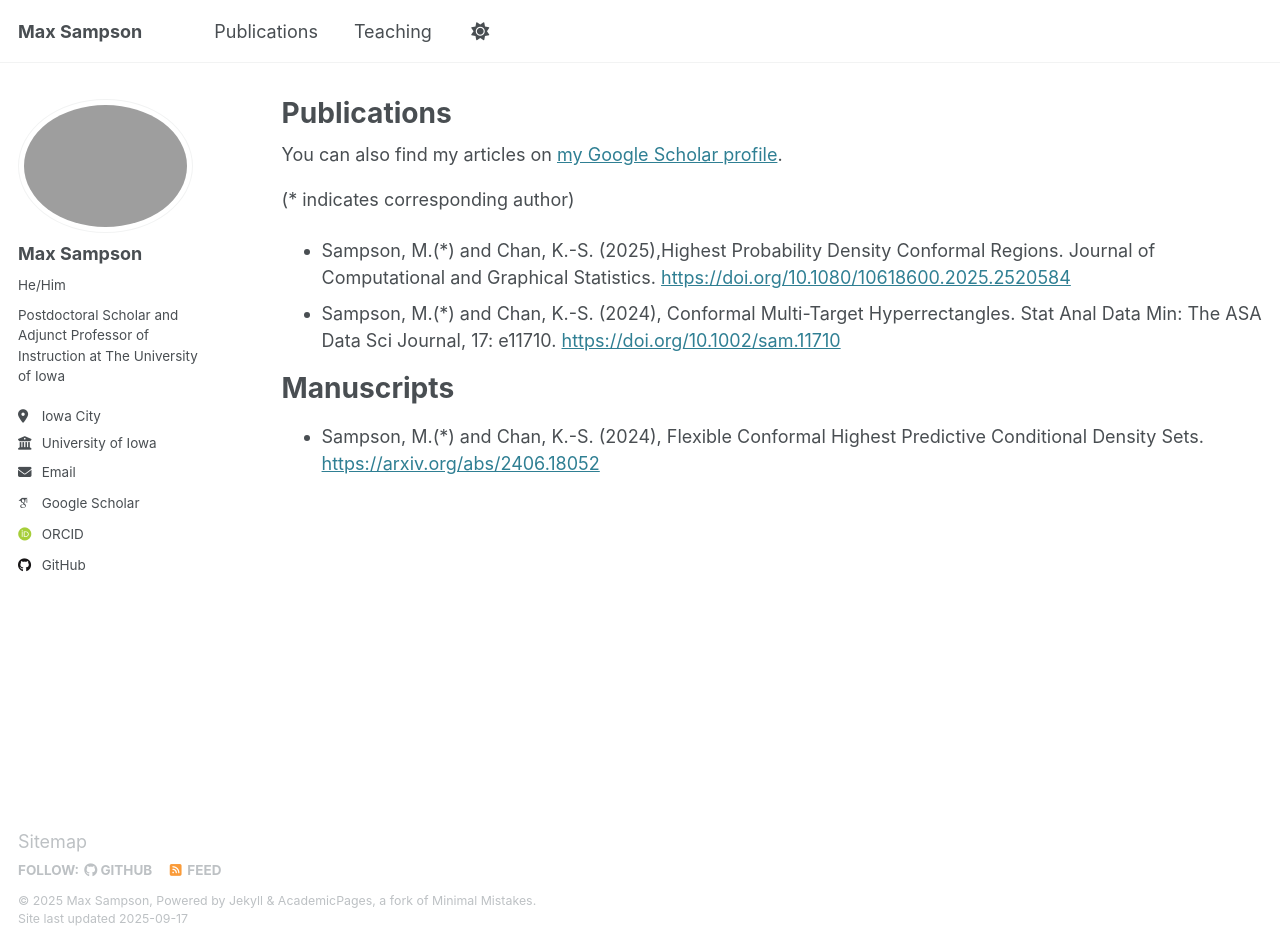
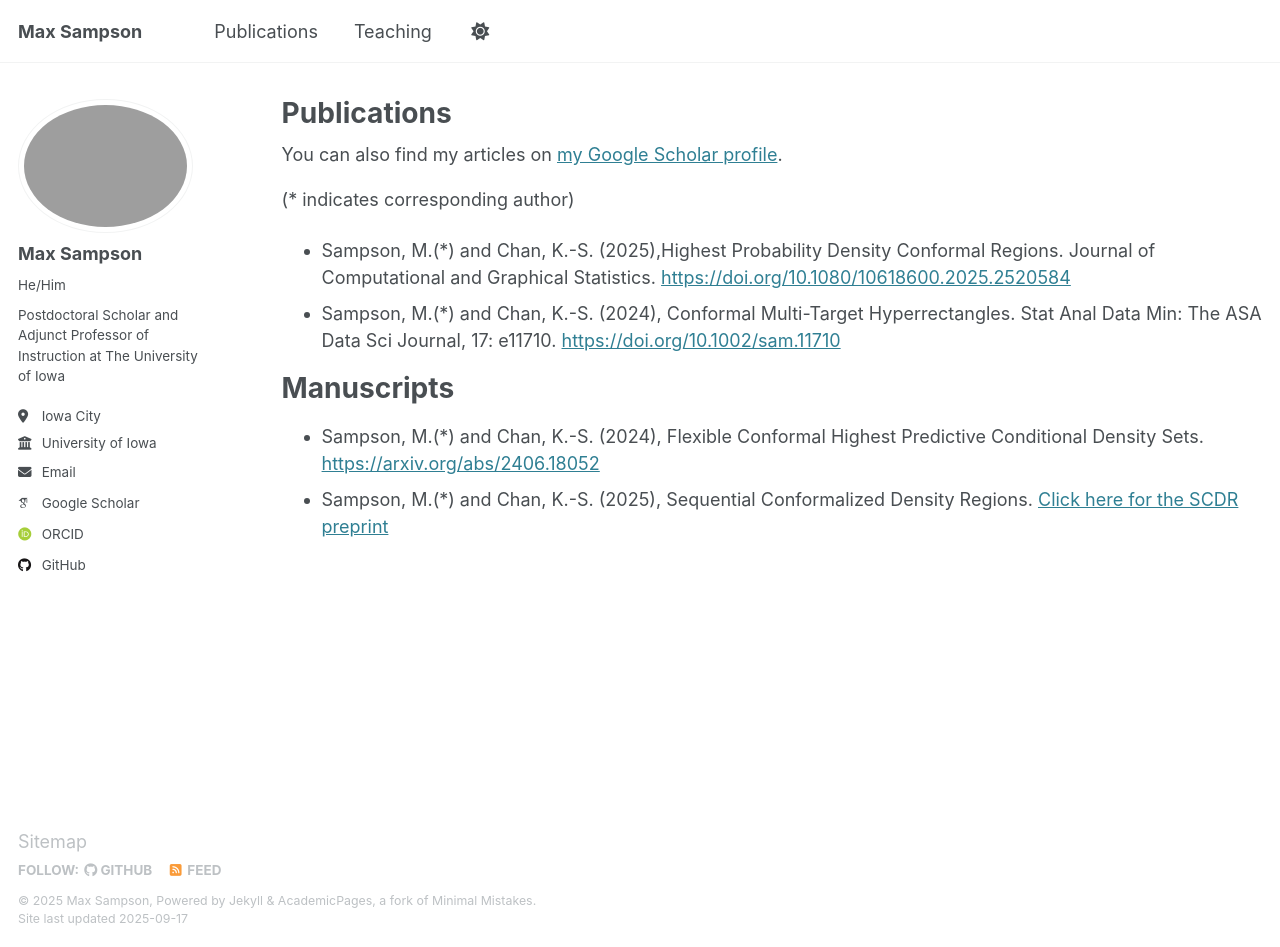
Before and after one commit to maxsampson/maxsampson.github.io, a Jekyll site: the page built from _pages/publications.html, in a window 1280 px wide and 947 px high. Built offline with Jekyll 4.4.1, drawn with Linux system fonts in a browser that asks for light colours; some web fonts are replaced.

Commit message:
Update publications.html

```diff
--- a/_pages/publications.html
+++ b/_pages/publications.html
@@ -17,6 +17,7 @@ author_profile: true
 <h1 id="manuscripts">Manuscripts</h1>
 <ul>
 <li>Sampson, M.(*) and Chan, K.-S. (2024), Flexible Conformal Highest Predictive Conditional Density Sets. <a href="https://arxiv.org/abs/2406.18052">https://arxiv.org/abs/2406.18052</a></li>
+<li>Sampson, M.(*) and Chan, K.-S. (2025), Sequential Conformalized Density Regions. <a href="/SCDR_Poster.pdf" target="_blank">Click here for the SCDR preprint</a></li>
 </ul>
 
 {% include base_path %}
```
